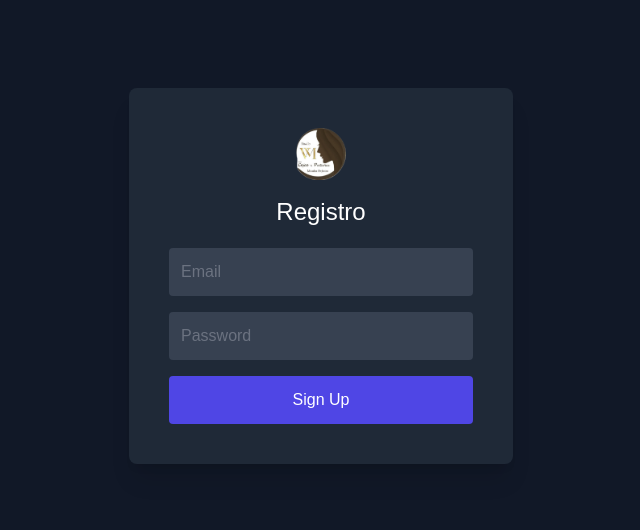
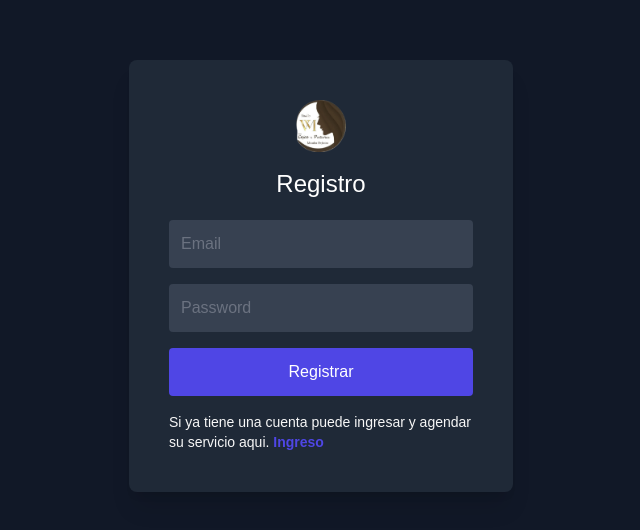
Before and after one commit to MarcePayares/candp, a Next.js app: page /sign-up in a window 1280 px wide. Shown: the part 124-654 px from the top of the page, without its empty margins (319-959 px from the left). Built offline with nearby package versions, Linux system fonts and the light colour scheme.

Commit message:
add navigation to project

```diff
--- a/src/app/components/Banner.tsx
+++ b/src/app/components/Banner.tsx
@@ -1,4 +1,5 @@
 // src/Banner.js
+import Link from 'next/link';
 import React from 'react';
 
 const Banner = () => {
@@ -16,9 +17,9 @@ const Banner = () => {
         <p className="text-lg md:text-xl text-gray-200 mb-6">
             Obtenga hasta un 50% de descuento si agenda su cita antes del 31 de diciembre
         </p>
-        <button className="bg-indigo-600 text-white px-6 py-3 rounded-md text-lg hover:bg-indigo-700">
+        <Link href={'/schedule'} className="bg-indigo-600 text-white px-6 py-3 rounded-md text-lg hover:bg-indigo-700">
           Agendar cita
-        </button>
+        </Link>
       </div>
     </div>
   );
--- a/src/app/page.tsx
+++ b/src/app/page.tsx
@@ -1,8 +1,4 @@
 'use client'
-
-import {useAuthState} from 'react-firebase-hooks/auth'
-import {auth} from '@/app/firebase/config'
-import { useRouter } from 'next/navigation';
 
 import Header from "./components/Header";
 import Slider from "./components/Slider";
@@ -11,18 +7,6 @@ import Gallery from "./components/Gallery";
 import Footer from "./components/Footer";
 
 export default function Home() {
-
-  const [user] = useAuthState(auth);
-  const router = useRouter()
-  let userSession = null;
-  if (typeof window !== 'undefined') {
-    userSession = window.sessionStorage.getItem('user');
-  }
-
-  if (!user && !userSession){
-    router.push('/sign-up')
-  }
-
   return (
     <>
       <Header />
--- a/src/app/schedule/page.tsx
+++ b/src/app/schedule/page.tsx
@@ -3,7 +3,23 @@ import React, { useState } from 'react';
 import Footer from '../components/Footer';
 import Header from '../components/Header';
 
+import {useAuthState} from 'react-firebase-hooks/auth'
+import {auth} from '@/app/firebase/config'
+import { useRouter } from 'next/navigation';
+
 const ScheduleForm = () => {
+
+  const [user] = useAuthState(auth);
+  const router = useRouter()
+
+  let userSession = null;
+  if (typeof window !== 'undefined') {
+    userSession = window.sessionStorage.getItem('user');
+  }
+
+  if (!user && !userSession){
+    router.push('/sign-up')
+  }
   // State to hold form data
   const [formData, setFormData] = useState({
     name: '',
--- a/src/app/sign-in/page.tsx
+++ b/src/app/sign-in/page.tsx
@@ -5,6 +5,7 @@ import {auth} from '@/app/firebase/config'
 import { useRouter } from 'next/navigation';
 
 import Image from "next/image";
+import Link from 'next/link';
 
 const SignIn = () => {
   const [email, setEmail] = useState('');
@@ -32,6 +33,7 @@ const SignIn = () => {
   return (
     <div className="min-h-screen flex items-center justify-center bg-gray-900">
       <div className="bg-gray-800 p-10 rounded-lg shadow-xl w-96">
+        <Link href={'/'}>
           <Image
               className="dark:invert m-auto mb-4"
               src="/logovm.png"
@@ -40,6 +42,7 @@ const SignIn = () => {
               height={38}
               priority
           />
+        </Link>
         <h1 className="text-white text-2xl mb-5 text-center">Ingresar</h1>
         <input
           type="email"
@@ -57,10 +60,11 @@ const SignIn = () => {
         />
         <button
           onClick={handleSignIn}
-          className="w-full p-3 bg-indigo-600 rounded text-white hover:bg-indigo-500"
+          className="w-full p-3 bg-indigo-600 rounded text-white hover:bg-indigo-500 mb-4"
         >
           Sign In
         </button>
+        <p className='text-sm'>Si aun no tiene una cuenta puede registrarse aqui <Link href={'/sign-in'} className='text-indigo-600 font-bold'>Registrar me</Link></p>
       </div>
     </div>
   );
--- a/src/app/sign-up/page.tsx
+++ b/src/app/sign-up/page.tsx
@@ -4,6 +4,7 @@ import {useCreateUserWithEmailAndPassword} from 'react-firebase-hooks/auth'
 import {auth} from '@/app/firebase/config'
 
 import Image from "next/image";
+import Link from 'next/link';
 
 const SignUp = () => {
   const [email, setEmail] = useState('');
@@ -27,8 +28,9 @@ const SignUp = () => {
   };
 
   return (
-    <div className="min-h-screen flex items-center justify-center bg-gray-900">
+    <div className="min-h-screen flex flex-col items-center justify-center bg-gray-900">
       <div className="bg-gray-800 p-10 rounded-lg shadow-xl w-96">
+        <Link href={'/'}>
           <Image
               className="dark:invert m-auto mb-4"
               src="/logovm.png"
@@ -37,6 +39,7 @@ const SignUp = () => {
               height={38}
               priority
           />
+        </Link>
         <h1 className="text-white text-2xl mb-5 text-center">Registro</h1>
         <input
           type="email"
@@ -54,11 +57,13 @@ const SignUp = () => {
         />
         <button
           onClick={handleSignUp}
-          className="w-full p-3 bg-indigo-600 rounded text-white hover:bg-indigo-500"
+          className="w-full p-3 bg-indigo-600 rounded text-white hover:bg-indigo-500 mb-4"
         >
-          Sign Up
+          Registrar
         </button>
+        <p className='text-sm'>Si ya tiene una cuenta puede ingresar y agendar su servicio aqui. <Link href={'/sign-in'} className='text-indigo-600 font-bold'>Ingreso</Link></p>
       </div>
+
     </div>
   );
 };
```
Lines whose indentation alone changed are shown as unchanged.
